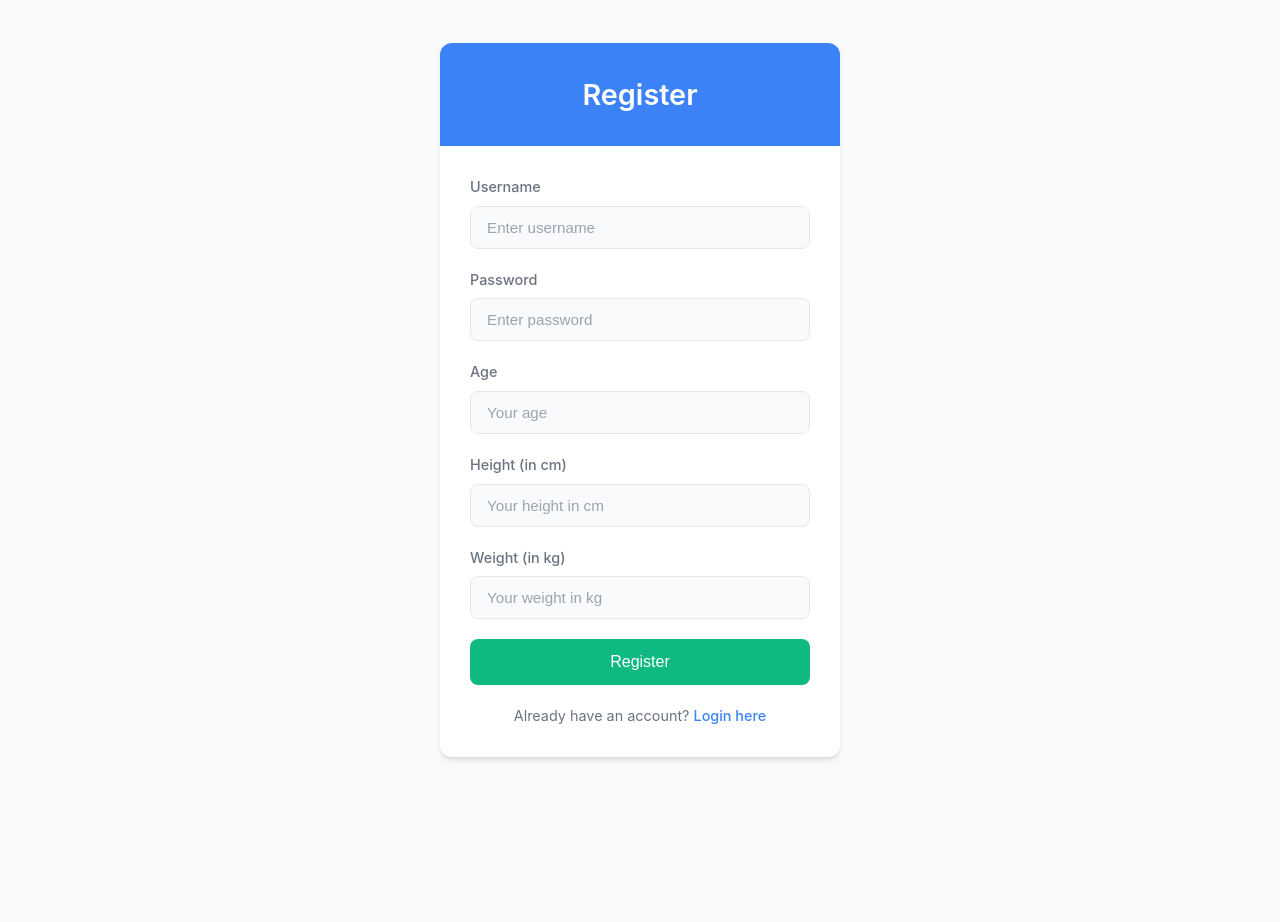
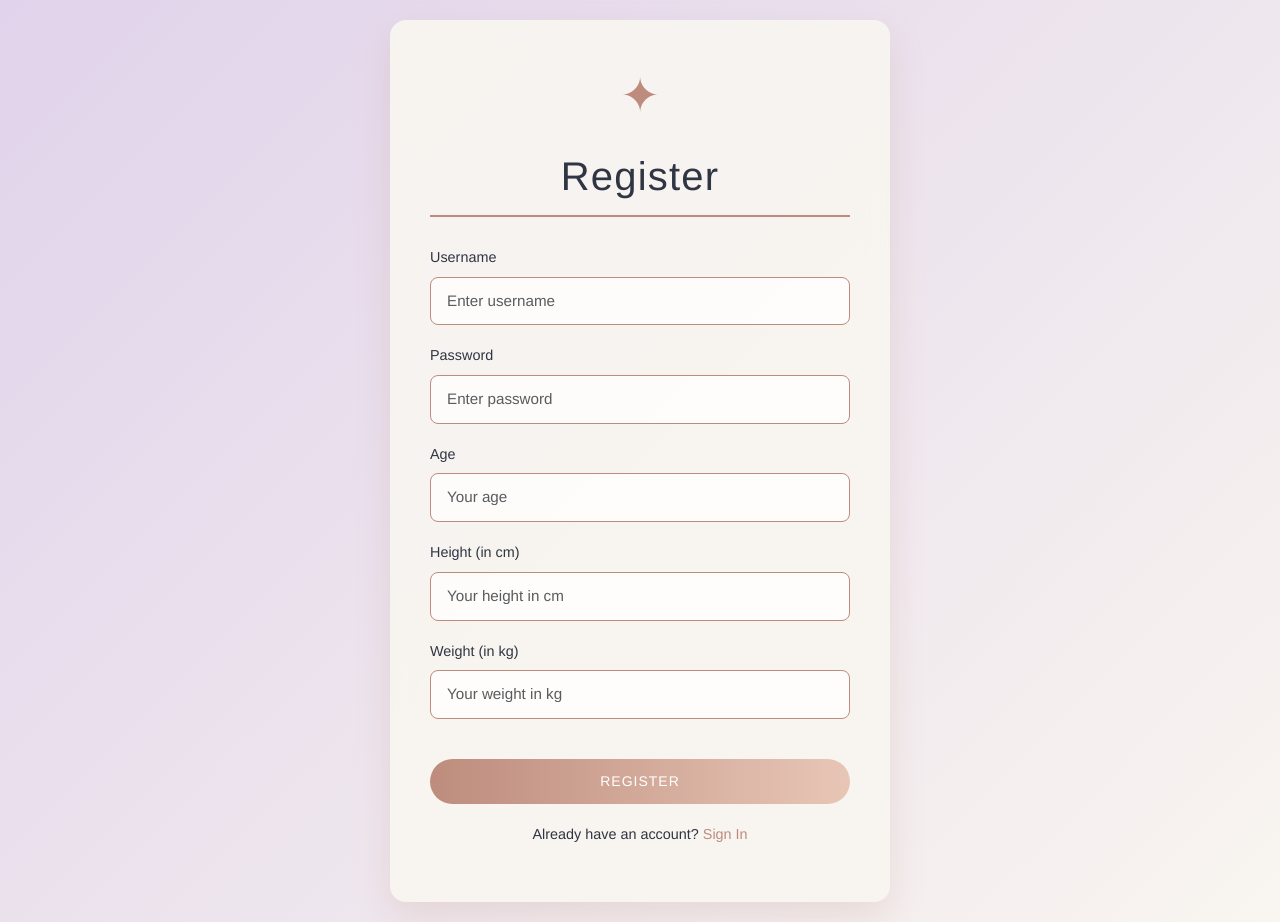
Before and after one commit to Dido-G/Chama, a Flask app: page /register in a window 1280 px wide. Before the commit the page ends 760 px from the top, so only its background shows below. Run offline with Flask 3, Linux system fonts and the light colour scheme.

Commit message:
the most premium design you'll ever see
THE PREMIUMEST

```diff
--- a/app.py
+++ b/app.py
@@ -30,4 +30,4 @@ with app.app_context():
 
 # Run the app with socketio
 if __name__ == '__main__':
-    socketio.run(app, debug=True, host="0.0.0.0", port=8080)
+    socketio.run(app, debug=True, host="localhost", port=8080)
--- a/routes.py
+++ b/routes.py
@@ -1,7 +1,8 @@
 from flask import request, redirect, url_for, render_template, flash, jsonify
 from flask_login import login_user, login_required, logout_user, current_user
-from extensions import db, emit  # Import from extensions
+from extensions import db, socketio, emit  # Import from extensions
 from models import User, Task, DoneTask, SensorData
+import datetime
 import requests
 from app import app
 
@@ -46,7 +47,7 @@ def login():
         if user and user.check_password(password):
             login_user(user)
             flash('Login successful!', 'success')
-            return redirect(url_for('profile'))
+            return redirect(url_for('profile'))  # Redirect to profile
 
         flash('Invalid username or password!', 'danger')
         return redirect(url_for('login'))
--- a/templates/register.html
+++ b/templates/register.html
@@ -4,66 +4,76 @@
     <meta charset="UTF-8">
     <meta name="viewport" content="width=device-width, initial-scale=1.0">
     <title>Register</title>
+    <link rel="stylesheet" href="https://cdn.jsdelivr.net/npm/bootstrap@5.3.0/dist/css/bootstrap.min.css">
     <style>
-        /* Clean, minimal design with subtle colors */
         :root {
-            --primary: #3b82f6;
-            --primary-hover: #2563eb;
-            --success: #10b981;
-            --success-hover: #059669;
-            --text: #111827;
-            --text-light: #6b7280;
-            --text-lighter: #9ca3af;
-            --bg: #f9fafb;
-            --card: #ffffff;
-            --border: #e5e7eb;
-            --input-bg: #f9fafb;
-            --shadow-sm: 0 1px 2px 0 rgba(0, 0, 0, 0.05);
-            --shadow: 0 1px 3px 0 rgba(0, 0, 0, 0.1), 0 1px 2px 0 rgba(0, 0, 0, 0.06);
-            --shadow-md: 0 4px 6px -1px rgba(0, 0, 0, 0.1), 0 2px 4px -1px rgba(0, 0, 0, 0.06);
-        }
-
-        * {
-            margin: 0;
-            padding: 0;
-            box-sizing: border-box;
+            --rose-gold: #BD8C7D;
+            --bright-rose-gold: #E8C6B6;
+            --soft-teal: #6AACB8;
+            --rich-cream: #F9F5F0;
+            --pale-lilac: #E0D3EB;
+            --deep-slate: #2F3542;
         }
 
         body {
-            font-family: -apple-system, BlinkMacSystemFont, 'Segoe UI', Roboto, Oxygen, Ubuntu, Cantarell, sans-serif;
-            background-color: var(--bg);
-            color: var(--text);
-            line-height: 1.5;
+            background: linear-gradient(135deg, var(--pale-lilac), var(--rich-cream));
+            color: var(--deep-slate);
+            font-family: 'Helvetica Neue', Arial, sans-serif;
+            min-height: 100vh;
             display: flex;
             align-items: center;
             justify-content: center;
-            min-height: 100vh;
+            margin: 0;
             padding: 20px;
         }
 
-        .card {
-            width: 100%;
-            max-width: 400px;
-            background-color: var(--card);
-            border-radius: 12px;
-            box-shadow: var(--shadow-md);
-            overflow: hidden;
+        .register-container {
+            background-color: rgba(249, 245, 240, 0.9);
+            border-radius: 16px;
+            padding: 40px;
+            box-shadow: 0 15px 35px rgba(189, 140, 125, 0.2);
+            backdrop-filter: blur(10px);
+            max-width: 500px;
+            width: 90%;
         }
 
-        .card-header {
-            padding: 30px 20px;
+        h1 {
+            color: var(--deep-slate);
+            font-weight: 300;
+            letter-spacing: 1.2px;
+            margin-bottom: 30px;
+            font-size: 2.5rem;
+            border-bottom: 2px solid var(--rose-gold);
+            padding-bottom: 15px;
             text-align: center;
-            background-color: var(--primary);
-            color: white;
         }
 
-        .card-header h3 {
-            font-size: 1.8rem;
-            font-weight: 600;
+        .btn-luxury {
+            background: linear-gradient(to right, var(--rose-gold), var(--bright-rose-gold));
+            color: white;
+            border: none;
+            padding: 12px 28px;
+            margin-top: 20px;
+            font-weight: 400;
+            letter-spacing: 1px;
+            transition: all 0.3s ease;
+            text-transform: uppercase;
+            font-size: 14px;
+            border-radius: 30px;
+            width: 100%;
         }
 
-        .card-body {
-            padding: 30px;
+        .btn-luxury:hover {
+            background: linear-gradient(to right, var(--bright-rose-gold), var(--rose-gold));
+            transform: translateY(-2px);
+            box-shadow: 0 5px 15px rgba(189, 140, 125, 0.4);
+        }
+
+        .logo {
+            margin-bottom: 20px;
+            font-size: 3rem;
+            color: var(--rose-gold);
+            text-align: center;
         }
 
         .form-group {
@@ -75,56 +85,34 @@
             margin-bottom: 8px;
             font-size: 0.9rem;
             font-weight: 500;
-            color: var(--text-light);
+            color: var(--deep-slate);
         }
 
         .form-control {
             width: 100%;
             padding: 12px 16px;
-            border: 1px solid var(--border);
+            border: 1px solid var(--rose-gold);
             border-radius: 8px;
-            background-color: var(--input-bg);
+            background-color: rgba(255, 255, 255, 0.7);
             font-size: 0.95rem;
             transition: border-color 0.2s, box-shadow 0.2s;
         }
 
         .form-control:focus {
             outline: none;
-            border-color: var(--primary);
-            box-shadow: 0 0 0 3px rgba(59, 130, 246, 0.2);
-        }
-
-        .form-control::placeholder {
-            color: var(--text-lighter);
-        }
-
-        .btn {
-            display: block;
-            width: 100%;
-            padding: 14px;
-            background-color: var(--success);
-            color: white;
-            border: none;
-            border-radius: 8px;
-            font-size: 1rem;
-            font-weight: 500;
-            cursor: pointer;
-            transition: background-color 0.2s;
-        }
-
-        .btn:hover {
-            background-color: var(--success-hover);
+            border-color: var(--soft-teal);
+            box-shadow: 0 0 0 3px rgba(106, 172, 184, 0.2);
         }
 
         .login-link {
             text-align: center;
             margin-top: 20px;
             font-size: 0.9rem;
-            color: var(--text-light);
+            color: var(--deep-slate);
         }
 
         .login-link a {
-            color: var(--primary);
+            color: var(--rose-gold);
             text-decoration: none;
             font-weight: 500;
         }
@@ -133,7 +121,7 @@
             text-decoration: underline;
         }
 
-        /* Flash Messages (if needed) */
+        /* Flash Messages */
         .flash-message {
             padding: 14px 18px;
             border-radius: 8px;
@@ -142,45 +130,37 @@
         }
 
         .flash-message.error {
-            background-color: #fef2f2;
-            color: #b91c1c;
+    background-color: #f9e6e6; /* Softer premium red background */
+    color: #900000; /* Deep luxury red text */
 }
 
-        .flash-message.success {
-            background-color: #ecfdf5;
-            color: #065f46;
+
+.flash-message.success.premium {
+    background-color: #d1fae5;  /* A lighter green for premium */
+    color: #065f46;  /* Dark green text */
+    border: 2px solid #34d399;  /* Border to highlight premium */
+    padding: 10px 20px;
+    font-weight: bold;  /* Make the text bolder for premium */
+    box-shadow: 0 4px 6px rgba(0, 0, 0, 0.1);  /* Add a subtle shadow */
 }
 
-        /* Optional animation */
+        /* Animation */
         @keyframes fadeIn {
             from { opacity: 0; transform: translateY(10px); }
             to { opacity: 1; transform: translateY(0); }
         }
 
-        .card {
+        .register-container {
             animation: fadeIn 0.4s ease-out;
-        }
-
-        /* Responsive Design */
-        @media (max-width: 460px) {
-            .card {
-                box-shadow: none;
-            }
-
-            .card-body {
-                padding: 20px;
-            }
         }
     </style>
 </head>
 <body>
-    <div class="card">
-        <div class="card-header">
-            <h3>Register</h3>
-        </div>
+    <div class="register-container">
+        <div class="logo">✦</div>
+        <h1>Register</h1>
 
-        <div class="card-body">
-            <!-- Flash Messages Area (if needed) -->
+        <!-- Flash Messages Area -->
         {% with messages = get_flashed_messages(with_categories=true) %}
             {% if messages %}
                 {% for category, message in messages %}
@@ -217,12 +197,11 @@
                 <input type="number" class="form-control" id="weight" name="weight" placeholder="Your weight in kg" required>
             </div>
 
-                <button type="submit" class="btn">Register</button>
+            <button type="submit" class="btn-luxury">Register</button>
         </form>
 
         <div class="login-link">
-                <p>Already have an account? <a href="{{ url_for('login') }}">Login here</a></p>
-            </div>
+            <p>Already have an account? <a href="{{ url_for('login') }}">Sign In</a></p>
         </div>
     </div>
 </body>
```
Also changed, not shown: templates/login.html (+8 -7 lines), instance/your_database_name.db. Lines whose indentation alone changed are shown as unchanged.
